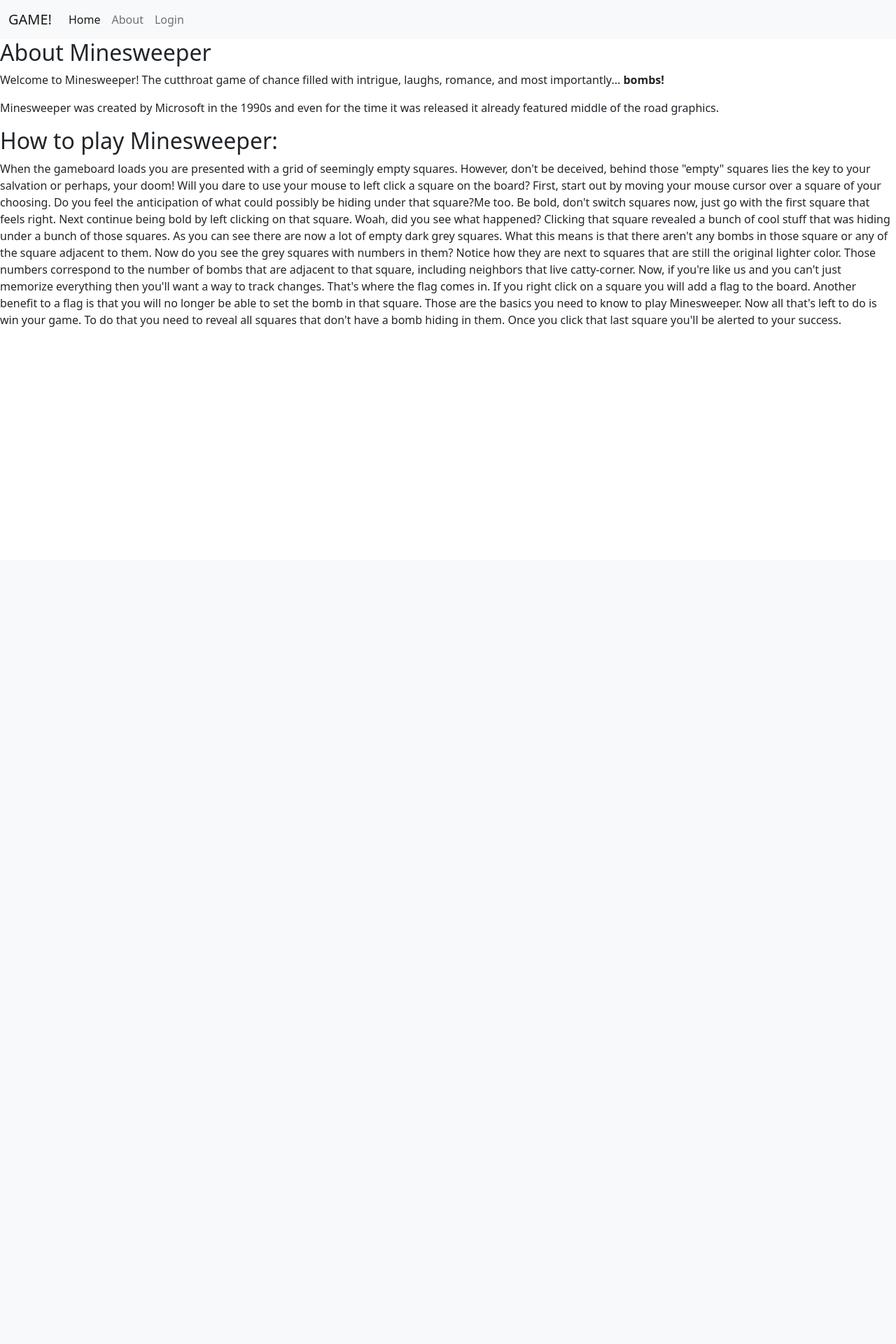
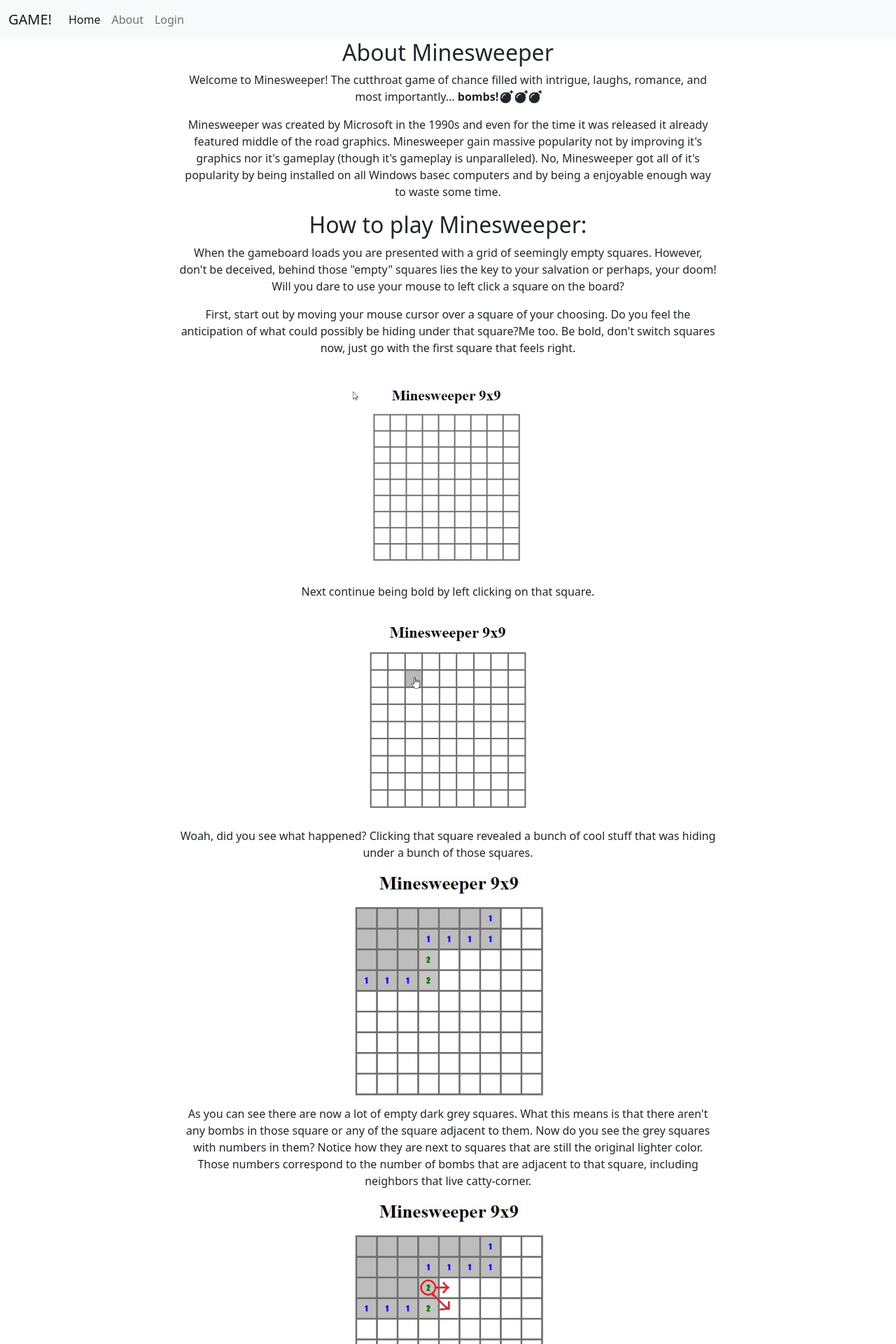
Before and after one commit to lcbordelon/3308_Project_Group01, a Flask app: page /about in a window 1280 px wide. Shown: the top 1920 px of the page at 70% size. Before the commit the page ends 467 px from the top, so only its background shows below. Run offline with Flask 2, Linux system fonts and the light colour scheme; some libraries are stand-ins or nearby versions.

Commit message:
about page text and basic styling is done

```diff
--- a/flask_app/static/css/about.css
+++ b/flask_app/static/css/about.css
@@ -0,0 +1,14 @@
+.pics {
+    width: 300px;
+    height: auto;
+    display: block;
+    margin-left: auto;
+    margin-right: auto;
+}
+
+.text {
+    text-align: center;
+    width: 60%;
+    margin-left: auto;
+    margin-right: auto;
+}
--- a/flask_app/static/css/gameboard.css
+++ b/flask_app/static/css/gameboard.css
@@ -26,6 +26,7 @@
     text-align:center;
     font-family:fantasy;
     font-size:13px;
+
 }
 
 .gameboard td:hover {
--- a/flask_app/templates/about.html
+++ b/flask_app/templates/about.html
@@ -11,6 +11,8 @@
       integrity="sha384-rbsA2VBKQhggwzxH7pPCaAqO46MgnOM80zW1RWuH61DGLwZJEdK2Kadq2F9CUG65"
       crossorigin="anonymous"
     />
+    <link rel="stylesheet" href="static/css/index.css">
+    <link rel="stylesheet" href="static/css/about.css">
 </head>
 <body>
 
@@ -45,30 +47,50 @@
   </nav>
   <div id="body">
     <div>
-            <h2>About Minesweeper</h2>
-            <p>
-                Welcome to Minesweeper! The cutthroat game of chance filled with intrigue, laughs, romance, and most importantly... <strong>bombs!</strong>
+      <h2 class="text">About Minesweeper</h2>
+      <p class="text">
+        Welcome to Minesweeper! The cutthroat game of chance filled with intrigue, laughs, romance, and most importantly... <strong>bombs!</strong>  <i class="fa-solid fa-bomb fa-beat"></i>  <i class="fa-solid fa-bomb fa-beat"></i>  <i class="fa-solid fa-bomb fa-beat"></i>
       </p>
-            <p>
-                Minesweeper was created by Microsoft in the 1990s and even for the time it was released it already featured middle of the road graphics.
+      <p class="text">
+        Minesweeper was created by Microsoft in the 1990s and even for the time it was released it already featured middle of the road graphics. Minesweeper gain massive popularity not by improving it's graphics nor it's gameplay (though it's gameplay is unparalleled). No, Minesweeper got all of it's popularity by being installed on all Windows basec computers and by being a enjoyable enough way to waste some time.
       </p>
-            <h2>How to play Minesweeper:</h2>
-            <p>
+      <h2 class="text">How to play Minesweeper:</h2>
+      <p class="text">
         When the gameboard loads you are presented with a grid of seemingly empty squares. However, don't be deceived, behind those "empty" squares lies the key to your salvation or perhaps, your doom! Will you dare to use your mouse to left click a square on the board?
+      </p>
+      <p class="text">
+        First, start out by moving your mouse cursor over a square of your choosing. Do you feel the anticipation of what could possibly be hiding under that square?Me too. Be bold, don't switch squares now, just go with the first square that feels right.
+      </p>
+      <img class="pics" src="static/images/highlight_square.gif" alt="Gif of cursor highlighting" >
+      <p class="text">
+        Next continue being bold by left clicking on that square.
+      </p>
 
-              First, start out by moving your mouse cursor over a square of your choosing. Do you feel the anticipation of what could possibly be hiding under that square?Me too. Be bold, don't switch squares now, just go with the first square that feels right.
+      <img class="pics" src="static/images/click_square.gif" alt="Gif of clicking square">
 
-              Next continue being bold by left clicking on that square.
+      <p class="text">
+        Woah, did you see what happened? Clicking that square revealed a bunch of cool stuff that was hiding under a bunch of those squares.
+      </p>
 
-              Woah, did you see what happened? Clicking that square revealed a bunch of cool stuff that was hiding under a bunch of those squares.
+      <img class="pics" src="static/images/revealed_squares.jpg" alt="Squares revealed" >
 
+      <p class="text">
         As you can see there are now a lot of empty dark grey squares. What this means is that there aren't any bombs in those square or any of the square adjacent to them. Now do you see the grey squares with numbers in them? Notice how they are next to squares that are still the original lighter color. Those numbers correspond to the number of bombs that are adjacent to that square, including neighbors that live catty-corner.
+      </p>
 
+      <img class="pics" src="static/images/bomb_squares.jpg" alt="Where the bombs at">
+
+      <p class="text">
         Now, if you're like us and you can't just memorize everything then you'll want a way to track changes. That's where the flag comes in. If you right click on a square you will add a flag to the board. Another benefit to a flag is that you will no longer be able to set the bomb in that square.
+      </p>
 
+      <img class="pics" src="static/images/flag_square.gif" alt="Flagging a square">
+
+      <p class="text">
         Those are the basics you need to know to play Minesweeper. Now all that's left to do is win your game. To do that you need to reveal all squares that don't have a bomb hiding in them. Once you click that last square you'll be alerted to your success.
       </p>
     </div>
   </div>
+  <script src="https://kit.fontawesome.com/7f42b6f29d.js" crossorigin="anonymous"></script>
 </body>
 </html>
```
Also changed, not shown: flask_app/static/images/absurdity.png (added), flask_app/static/images/bomb_squares.jpg (added), flask_app/static/images/click_square.gif (added), flask_app/static/images/flag_square.gif (added), flask_app/static/images/highlight_square.gif (added), flask_app/static/images/revealed_squares.jpg (added). Lines whose indentation alone changed are shown as unchanged.
